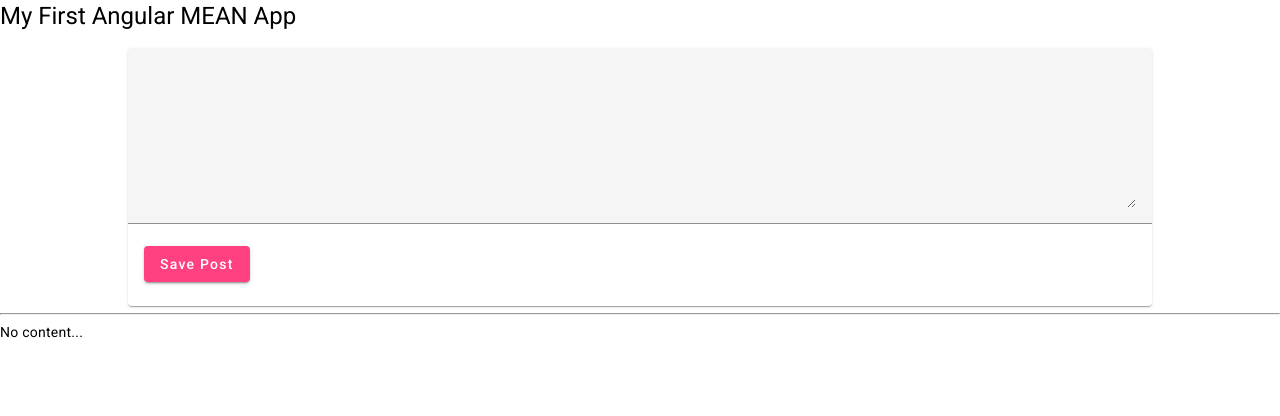
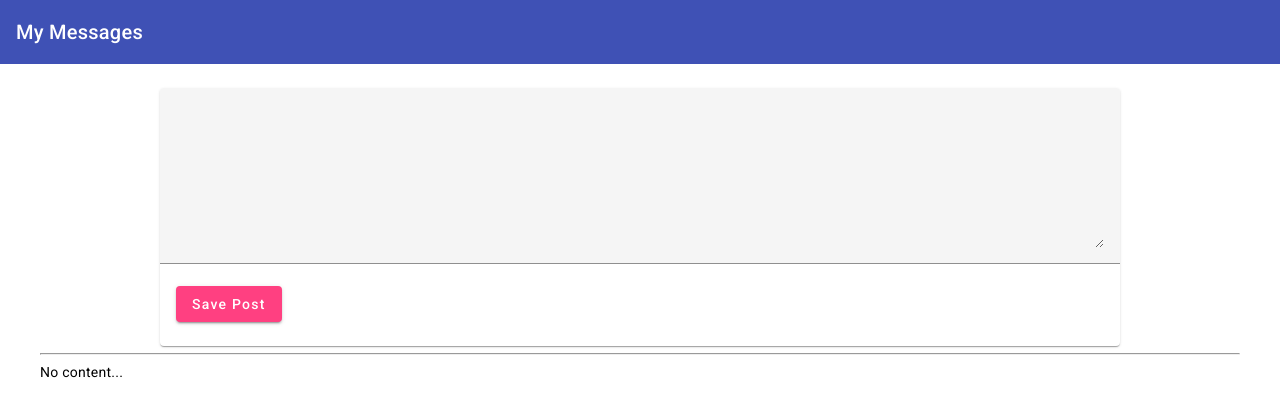
Before and after one commit to essjay05/100DaysOfCode2023_mean-course-starter, an Angular app: page / in a window 1280 px wide. Shown: the top 416 px of the page. Built offline with nearby package versions, Linux system fonts and the light colour scheme.

Commit message:
Created Header component and implemented mat-toolbar. Updated app.component.html and app.component.css to use our app-header component.

```diff
--- a/src/app/app.component.css
+++ b/src/app/app.component.css
@@ -0,0 +1,3 @@
+main {
+  margin: 1.5rem 2.5rem;
+}
--- a/src/app/app.component.html
+++ b/src/app/app.component.html
@@ -1,2 +1,4 @@
-<h1>My First Angular MEAN App</h1>
-<app-post-create></app-post-create>
+<app-header></app-header>
+<main>
+  <app-post-create></app-post-create>
+</main>
--- /dev/null
+++ b/src/app/header/header.component.html
@@ -0,0 +1 @@
+<mat-toolbar color="primary">My Messages</mat-toolbar>
```
Also changed, not shown: src/app/app.module.ts (+6 -2 lines), src/app/header/header.component.ts (added, +10 -0 lines).
